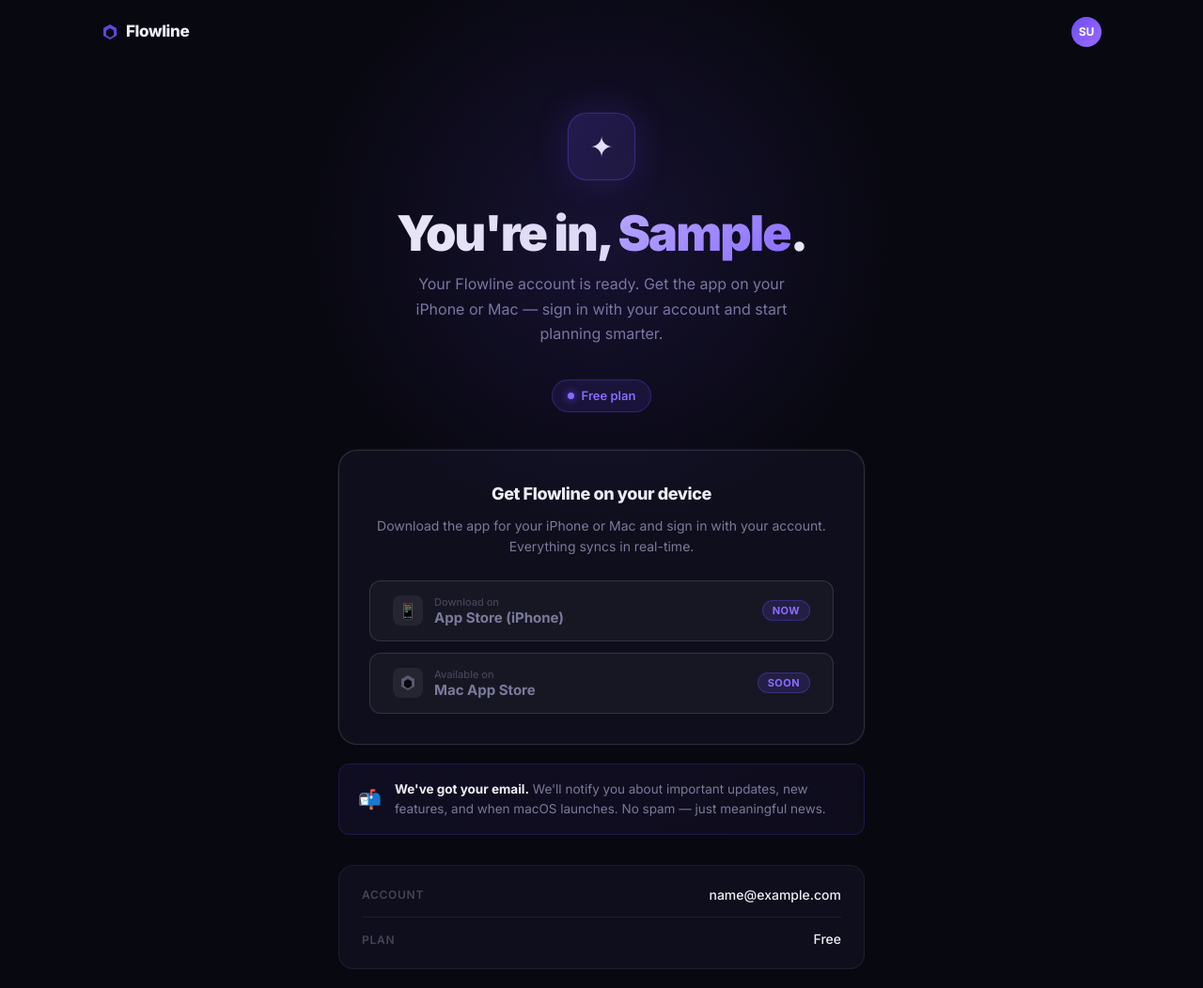
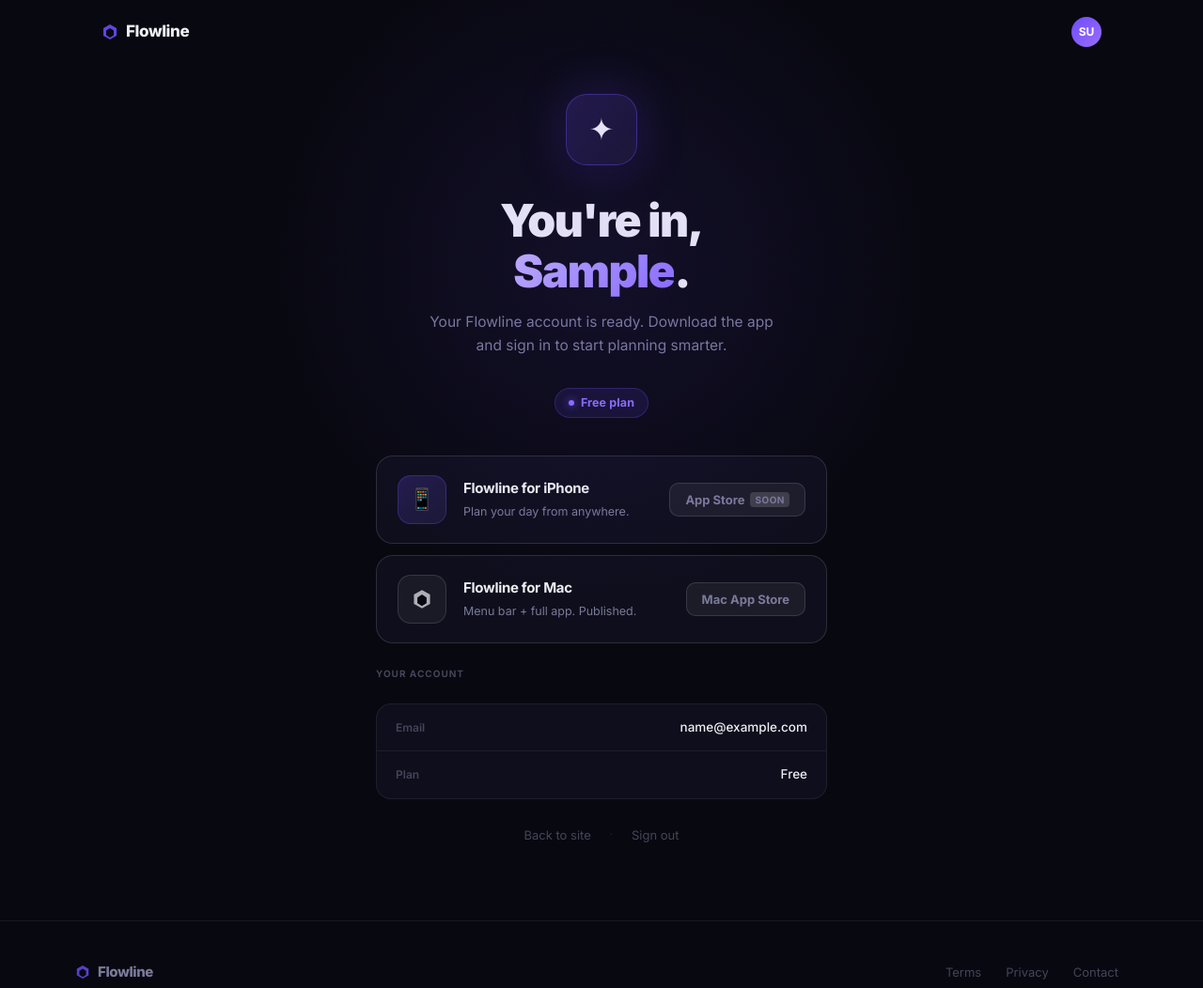
Before and after one commit to danylokv-lang/Flowline, a plain HTML site: page website/welcome.html in a window 1280 px wide. Shown: the top 1052 px of the page at 94% size. Drawn offline with Linux system fonts and the light colour scheme; sample sign-in values are in the browser's storage.

```diff
--- a/website/welcome.html
+++ b/website/welcome.html
@@ -13,150 +13,165 @@
   <style>
     body { display: flex; flex-direction: column; min-height: 100vh; }
 
-    /* ── Welcome wrap ── */
     .welcome-wrap {
       flex: 1;
       display: flex; align-items: center; justify-content: center;
-      padding: 120px 28px 80px;
+      padding: 100px 20px 80px;
       position: relative; overflow: hidden;
     }
     .welcome-wrap::before {
       content: '';
-      position: absolute; top: -100px; left: 50%; transform: translateX(-50%);
-      width: 700px; height: 700px; border-radius: 50%;
-      background: radial-gradient(circle, rgba(109,76,250,.14) 0%, transparent 65%);
+      position: absolute; top: -120px; left: 50%; transform: translateX(-50%);
+      width: 800px; height: 800px; border-radius: 50%;
+      background: radial-gradient(circle, rgba(109,76,250,.11) 0%, transparent 65%);
       pointer-events: none;
     }
 
     .welcome-card {
-      width: 100%; max-width: 560px;
+      width: 100%; max-width: 480px;
       text-align: center;
     }
 
     /* ── Icon ── */
     .welcome-icon {
-      width: 72px; height: 72px;
-      background: linear-gradient(135deg, rgba(109,76,250,.2), rgba(139,109,255,.1));
-      border: 1px solid rgba(109,76,250,.35);
-      border-radius: 20px;
+      width: 76px; height: 76px;
+      background: linear-gradient(135deg, rgba(109,76,250,.22), rgba(139,109,255,.1));
+      border: 1px solid rgba(109,76,250,.4);
+      border-radius: 22px;
       display: flex; align-items: center; justify-content: center;
-      margin: 0 auto 28px;
-      font-size: 30px;
-      box-shadow: 0 0 40px rgba(109,76,250,.2);
+      margin: 0 auto 32px;
+      font-size: 32px;
+      box-shadow: 0 0 50px rgba(109,76,250,.25), 0 2px 8px rgba(0,0,0,.4);
     }
 
     /* ── Heading ── */
     .welcome-title {
-      font-size: clamp(32px, 5vw, 52px);
-      font-weight: 900; letter-spacing: -2px; line-height: 1.1;
-      margin-bottom: 12px;
+      font-size: clamp(30px, 6vw, 48px);
+      font-weight: 900; letter-spacing: -1.5px; line-height: 1.12;
+      margin-bottom: 14px; color: var(--txt);
     }
-    .welcome-title span {
-      background: linear-gradient(135deg, #c4b5fd, #8b6dff);
+    .welcome-title .name-highlight {
+      background: linear-gradient(135deg, #c4b5fd 0%, #8b6dff 100%);
       -webkit-background-clip: text; -webkit-text-fill-color: transparent;
+      background-clip: text;
     }
     .welcome-sub {
-      font-size: 16px; color: var(--txt2); line-height: 1.65;
-      max-width: 420px; margin: 0 auto 36px;
+      font-size: 15.5px; color: var(--txt2); line-height: 1.65;
+      max-width: 380px; margin: 0 auto 32px;
     }
 
     /* ── Plan badge ── */
     .plan-badge {
-      display: inline-flex; align-items: center; gap: 8px;
-      background: rgba(109,76,250,.12); border: 1px solid rgba(109,76,250,.3);
-      border-radius: 100px; padding: 6px 16px; margin-bottom: 40px;
-      font-size: 13px; font-weight: 600; color: var(--accent-hi);
+      display: inline-flex; align-items: center; gap: 7px;
+      background: rgba(109,76,250,.12); border: 1px solid rgba(109,76,250,.28);
+      border-radius: 100px; padding: 5px 14px; margin-bottom: 40px;
+      font-size: 12.5px; font-weight: 700; color: var(--accent-hi);
+      letter-spacing: .01em;
     }
     .plan-badge .dot {
-      width: 7px; height: 7px; border-radius: 50%;
+      width: 6px; height: 6px; border-radius: 50%;
       background: var(--accent-hi);
       box-shadow: 0 0 8px var(--accent);
     }
-    .plan-badge.pro { background: rgba(251,191,36,.1); border-color: rgba(251,191,36,.3); color: #fbbf24; }
-    .plan-badge.pro .dot { background: #fbbf24; box-shadow: 0 0 8px rgba(251,191,36,.6); }
+    .plan-badge.pro { background: rgba(251,191,36,.1); border-color: rgba(251,191,36,.28); color: #fbbf24; }
+    .plan-badge.pro .dot { background: #fbbf24; box-shadow: 0 0 8px rgba(251,191,36,.55); }
 
-    /* ── Download card ── */
-    .download-card {
+    /* ── App cards ── */
+    .app-cards {
+      display: flex; flex-direction: column; gap: 12px;
+      margin-bottom: 24px;
+    }
+
+    .app-card {
       background: var(--bg-s);
       border: 1px solid var(--border-hi);
-      border-radius: 20px; padding: 32px;
-      margin-bottom: 20px;
-      box-shadow: 0 1px 2px rgba(0,0,0,.5), 0 0 0 1px rgba(255,255,255,.05);
+      border-radius: 18px; padding: 20px 22px;
+      display: flex; align-items: center; gap: 18px;
+      text-align: left;
+      transition: border-color .2s, transform .15s;
     }
-    .download-card h3 {
-      font-size: 18px; font-weight: 800; letter-spacing: -.4px;
-      margin-bottom: 8px;
+    .app-card:hover { border-color: rgba(109,76,250,.45); transform: translateY(-1px); }
+
+    .app-card-icon {
+      width: 52px; height: 52px; flex-shrink: 0;
+      border-radius: 14px;
+      display: flex; align-items: center; justify-content: center;
+      font-size: 22px;
     }
-    .download-card p {
-      font-size: 14px; color: var(--txt2); line-height: 1.6; margin-bottom: 24px;
+    .app-card-icon.purple { background: linear-gradient(135deg, rgba(109,76,250,.22), rgba(139,109,255,.1)); border: 1px solid rgba(109,76,250,.3); }
+    .app-card-icon.dark { background: rgba(255,255,255,.05); border: 1px solid var(--border-hi); }
+
+    .app-card-info { flex: 1; }
+    .app-card-info h3 { font-size: 15px; font-weight: 700; letter-spacing: -.3px; color: var(--txt); margin-bottom: 3px; }
+    .app-card-info p { font-size: 12.5px; color: var(--txt2); margin: 0; }
+
+    .app-card-action {
+      flex-shrink: 0;
+    }
+    .app-btn {
+      display: inline-flex; align-items: center; gap: 6px;
+      padding: 9px 16px; border-radius: 10px;
+      font-size: 13px; font-weight: 700; font-family: inherit;
+      cursor: pointer; border: none; transition: opacity .15s, transform .1s;
+      text-decoration: none;
+    }
+    .app-btn:active { transform: scale(.97); }
+    .app-btn.primary {
+      background: var(--accent);
+      color: #fff;
+      box-shadow: 0 2px 10px rgba(109,76,250,.4);
+    }
+    .app-btn.primary:hover { opacity: .88; }
+    .app-btn.secondary {
+      background: rgba(255,255,255,.06);
+      border: 1px solid var(--border-hi);
+      color: var(--txt2);
+      cursor: default;
+    }
+    .app-btn .btn-tag {
+      font-size: 10px; font-weight: 700; letter-spacing: .05em; text-transform: uppercase;
+      background: rgba(255,255,255,.15); border-radius: 4px; padding: 2px 5px;
     }
 
-    /* Coming soon button */
-    .download-btn {
-      position: relative; overflow: hidden;
-      width: 100%; padding: 15px 24px;
-      background: rgba(255,255,255,.04);
-      border: 1.5px solid var(--border-hi);
-      border-radius: 12px;
-      color: var(--txt2); font-size: 15px; font-weight: 600; font-family: inherit;
-      display: flex; align-items: center; justify-content: center; gap: 12px;
-      cursor: default;
-    }
-    .download-btn .btn-icon {
-      width: 32px; height: 32px;
-      background: rgba(255,255,255,.06);
-      border-radius: 8px;
-      display: flex; align-items: center; justify-content: center;
-      font-size: 16px;
-    }
-    .download-btn-text { text-align: left; }
-    .download-btn-text .line1 { font-size: 11px; color: var(--txt3); font-weight: 500; display: block; }
-    .download-btn-text .line2 { font-size: 15px; color: var(--txt2); font-weight: 700; display: block; }
-    .coming-tag {
-      margin-left: auto;
-      background: rgba(109,76,250,.15); border: 1px solid rgba(109,76,250,.3);
-      border-radius: 100px; padding: 3px 10px;
-      font-size: 11px; font-weight: 700; color: var(--accent-hi); letter-spacing: .04em;
-      text-transform: uppercase;
+    /* ── Info section ── */
+    .section-label {
+      font-size: 10px; font-weight: 700; letter-spacing: .1em;
+      text-transform: uppercase; color: var(--txt3);
+      margin-bottom: 10px; text-align: left;
     }
 
-    /* ── Notify strip ── */
-    .notify-strip {
-      background: linear-gradient(135deg, rgba(109,76,250,.08), rgba(139,109,255,.05));
-      border: 1px solid rgba(109,76,250,.18);
-      border-radius: 12px; padding: 16px 20px;
-      display: flex; align-items: center; gap: 14px;
-      text-align: left;
-    }
-    .notify-strip .n-icon { font-size: 20px; flex-shrink: 0; }
-    .notify-strip p { font-size: 13.5px; color: var(--txt2); line-height: 1.55; margin: 0; }
-    .notify-strip p strong { color: var(--txt); }
-
-    /* ── Account info ── */
-    .account-info {
-      margin-top: 32px;
+    .account-card {
       background: var(--bg-s); border: 1px solid var(--border);
-      border-radius: 16px; padding: 20px 24px;
-      display: flex; flex-direction: column; gap: 12px;
-      text-align: left;
+      border-radius: 16px; overflow: hidden;
+      margin-top: 24px; text-align: left;
     }
     .info-row {
       display: flex; justify-content: space-between; align-items: center;
+      padding: 14px 20px;
     }
-    .info-label { font-size: 12px; color: var(--txt3); font-weight: 600; text-transform: uppercase; letter-spacing: .06em; }
-    .info-val { font-size: 14px; color: var(--txt); font-weight: 500; }
-    .info-divider { height: 1px; background: var(--border); }
+    .info-row + .info-row { border-top: 1px solid var(--border); }
+    .info-label { font-size: 12px; color: var(--txt3); font-weight: 600; }
+    .info-val { font-size: 13.5px; color: var(--txt); font-weight: 500; max-width: 240px; overflow: hidden; text-overflow: ellipsis; white-space: nowrap; }
 
-    /* ── Sign out ── */
-    .signout-row {
-      margin-top: 24px; text-align: center;
+    /* ── Footer actions ── */
+    .welcome-footer-actions {
+      margin-top: 28px;
+      display: flex; align-items: center; justify-content: center; gap: 20px;
     }
-    .signout-btn {
-      background: none; border: none; cursor: pointer;
-      font-size: 13px; color: var(--txt3); font-family: inherit;
+    .welcome-footer-actions a, .welcome-footer-actions button {
+      font-size: 13px; color: var(--txt3); background: none; border: none;
+      cursor: pointer; font-family: inherit; text-decoration: none;
       transition: color .2s;
     }
-    .signout-btn:hover { color: var(--txt2); }
+    .welcome-footer-actions a:hover, .welcome-footer-actions button:hover { color: var(--txt2); }
+    .welcome-footer-actions .sep { color: var(--border-hi); font-size: 11px; }
+
+    /* ── Responsive ── */
+    @media (max-width: 480px) {
+      .app-card { padding: 16px; gap: 14px; }
+      .app-card-icon { width: 44px; height: 44px; font-size: 18px; border-radius: 12px; }
+      .app-card-info h3 { font-size: 14px; }
+    }
   </style>
 </head>
 <body>
@@ -182,10 +197,10 @@
     <div class="welcome-icon">✦</div>
 
     <h1 class="welcome-title">
-      You're in, <span id="userName">friend</span>.
+      You're in,<br><span class="name-highlight" id="userName">friend</span>.
     </h1>
     <p class="welcome-sub">
-      Your Flowline account is ready. Get the app on your iPhone or Mac — sign in with your account and start planning smarter.
+      Your Flowline account is ready. Download the app and sign in to start planning smarter.
     </p>
 
     <div class="plan-badge" id="planBadge">
@@ -193,58 +208,58 @@
       <span id="planLabel">Free plan</span>
     </div>
 
-    <!-- Download cards -->
-    <div class="download-card">
-      <h3>Get Flowline on your device</h3>
-      <p>Download the app for your iPhone or Mac and sign in with your account. Everything syncs in real-time.</p>
+    <!-- App download cards -->
+    <div class="app-cards">
+      <div class="app-card">
+        <div class="app-card-icon purple">📱</div>
+        <div class="app-card-info">
+          <h3>Flowline for iPhone</h3>
+          <p>Plan your day from anywhere.</p>
+        </div>
+        <div class="app-card-action">
+          <button class="app-btn secondary" disabled>
+            App Store
+            <span class="btn-tag">Soon</span>
+          </button>
+        </div>
+      </div>
 
-      <div style="display: flex; gap: 12px; flex-direction: column;">
-        <button class="download-btn" disabled>
-          <div class="btn-icon">📱</div>
-          <div class="download-btn-text">
-            <span class="line1">Download on</span>
-            <span class="line2">App Store (iPhone)</span>
-          </div>
-          <span class="coming-tag">Now</span>
-        </button>
-
-        <button class="download-btn" disabled>
-          <div class="btn-icon">
-            <svg width="18" height="18" viewBox="0 0 18 18" fill="none">
-              <path d="M9 1L16 5V13L9 17L2 13V5L9 1Z" fill="currentColor" opacity=".6"/>
-              <path d="M9 5L13 7.5V12.5L9 15L5 12.5V7.5L9 5Z" fill="#080810"/>
-            </svg>
-          </div>
-          <div class="download-btn-text">
-            <span class="line1">Available on</span>
-            <span class="line2">Mac App Store</span>
-          </div>
-          <span class="coming-tag">Soon</span>
-        </button>
+      <div class="app-card">
+        <div class="app-card-icon dark">
+          <svg width="22" height="22" viewBox="0 0 18 18" fill="none">
+            <path d="M9 1L16 5V13L9 17L2 13V5L9 1Z" fill="currentColor" opacity=".7"/>
+            <path d="M9 5L13 7.5V12.5L9 15L5 12.5V7.5L9 5Z" fill="#080810"/>
+          </svg>
+        </div>
+        <div class="app-card-info">
+          <h3>Flowline for Mac</h3>
+          <p>Menu bar + full app. Published.</p>
+        </div>
+        <div class="app-card-action">
+          <button class="app-btn secondary" disabled>
+            Mac App Store
+          </button>
+        </div>
       </div>
     </div>
 
-    <!-- Notify strip -->
-    <div class="notify-strip">
-      <span class="n-icon">📬</span>
-      <p><strong>We've got your email.</strong> We'll notify you about important updates, new features, and when macOS launches. No spam — just meaningful news.</p>
-    </div>
-
     <!-- Account info -->
-    <div class="account-info">
+    <div class="section-label">Your account</div>
+    <div class="account-card">
       <div class="info-row">
-        <span class="info-label">Account</span>
+        <span class="info-label">Email</span>
         <span class="info-val" id="infoEmail">—</span>
       </div>
-      <div class="info-divider"></div>
       <div class="info-row">
         <span class="info-label">Plan</span>
         <span class="info-val" id="infoPlan">Free</span>
       </div>
     </div>
 
-    <div class="signout-row">
-      <button class="signout-btn" onclick="signOut()">Sign out</button>
+    <div class="welcome-footer-actions">
+      <a href="/">Back to site</a>
+      <span class="sep">·</span>
+      <button onclick="signOut()">Sign out</button>
     </div>
 
   </div>
@@ -279,7 +294,6 @@
   window.location.replace('/');
 }
 
-// ── Populate page ─────────────────────────────────────────────────────────
 if (user) {
   const firstName = user.name?.split(' ')[0] || 'friend';
   document.getElementById('userName').textContent = firstName;
@@ -300,28 +314,23 @@
   }
 }
 
-// ── Nav ───────────────────────────────────────────────────────────────────
 function updateNav() {
   const u = getUser();
   const navEnd = document.getElementById('navEnd');
   if (!navEnd) return;
   if (u) {
     const initials = u.name.split(' ').map(w => w[0]).join('').slice(0, 2).toUpperCase();
-    navEnd.innerHTML = `
-      <span class="nav-avatar" title="${u.name}" style="width:32px;height:32px;border-radius:50%;background:linear-gradient(135deg,#6d4cfa,#9b6dff);color:#fff;font-size:12px;font-weight:700;display:flex;align-items:center;justify-content:center;">${initials}</span>
-    `;
+    navEnd.innerHTML = `<span style="width:32px;height:32px;border-radius:50%;background:linear-gradient(135deg,#6d4cfa,#9b6dff);color:#fff;font-size:12px;font-weight:700;display:flex;align-items:center;justify-content:center;">${initials}</span>`;
   }
 }
 updateNav();
 
-// ── Sign out ──────────────────────────────────────────────────────────────
 function signOut() {
   localStorage.removeItem('fl_token');
   localStorage.removeItem('fl_user');
   window.location.replace('/');
 }
 
-// ── Scroll nav ────────────────────────────────────────────────────────────
 window.addEventListener('scroll', () => {
   document.getElementById('nav').classList.toggle('scrolled', scrollY > 20);
 }, { passive: true });
```
Also changed, not shown: 7 other files.
